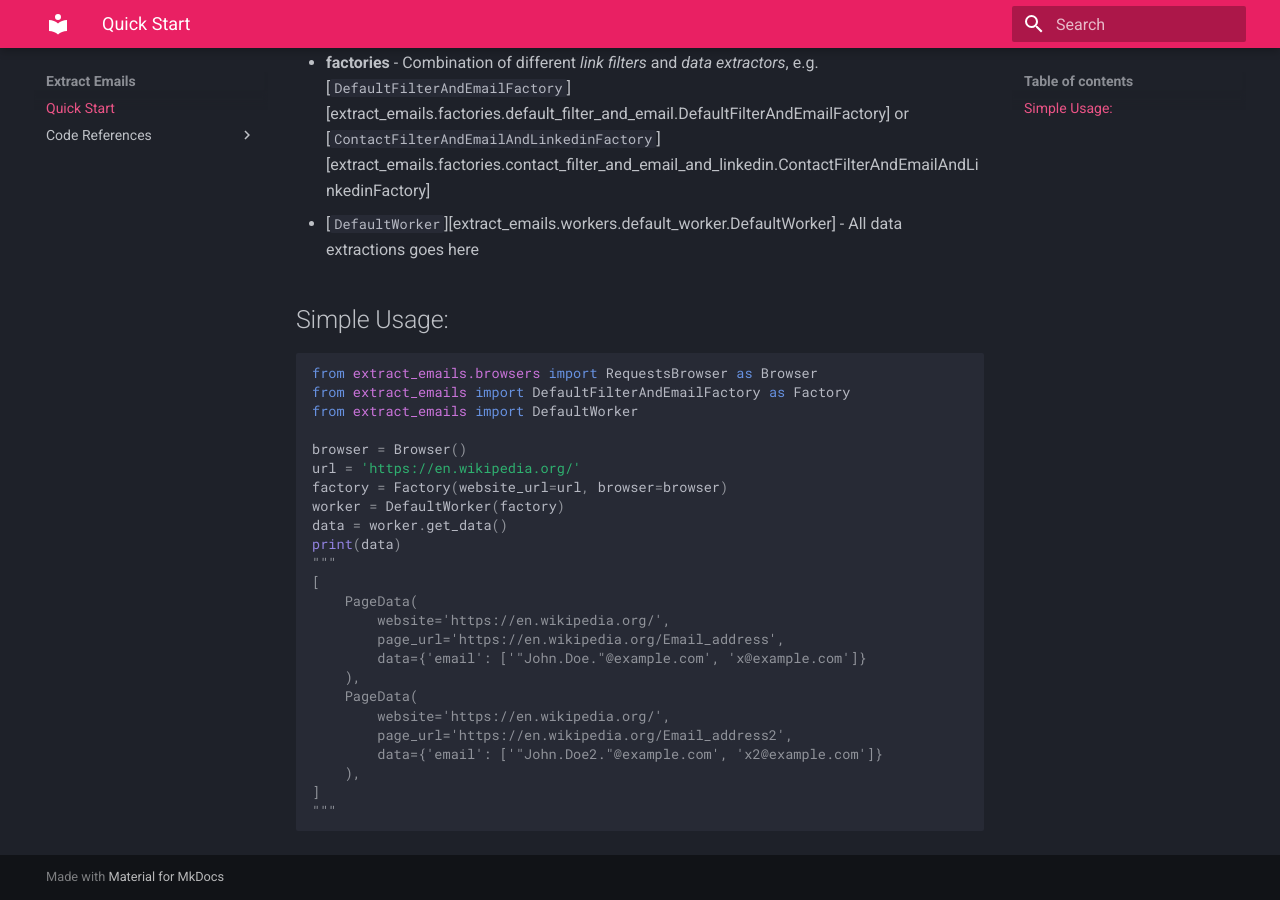
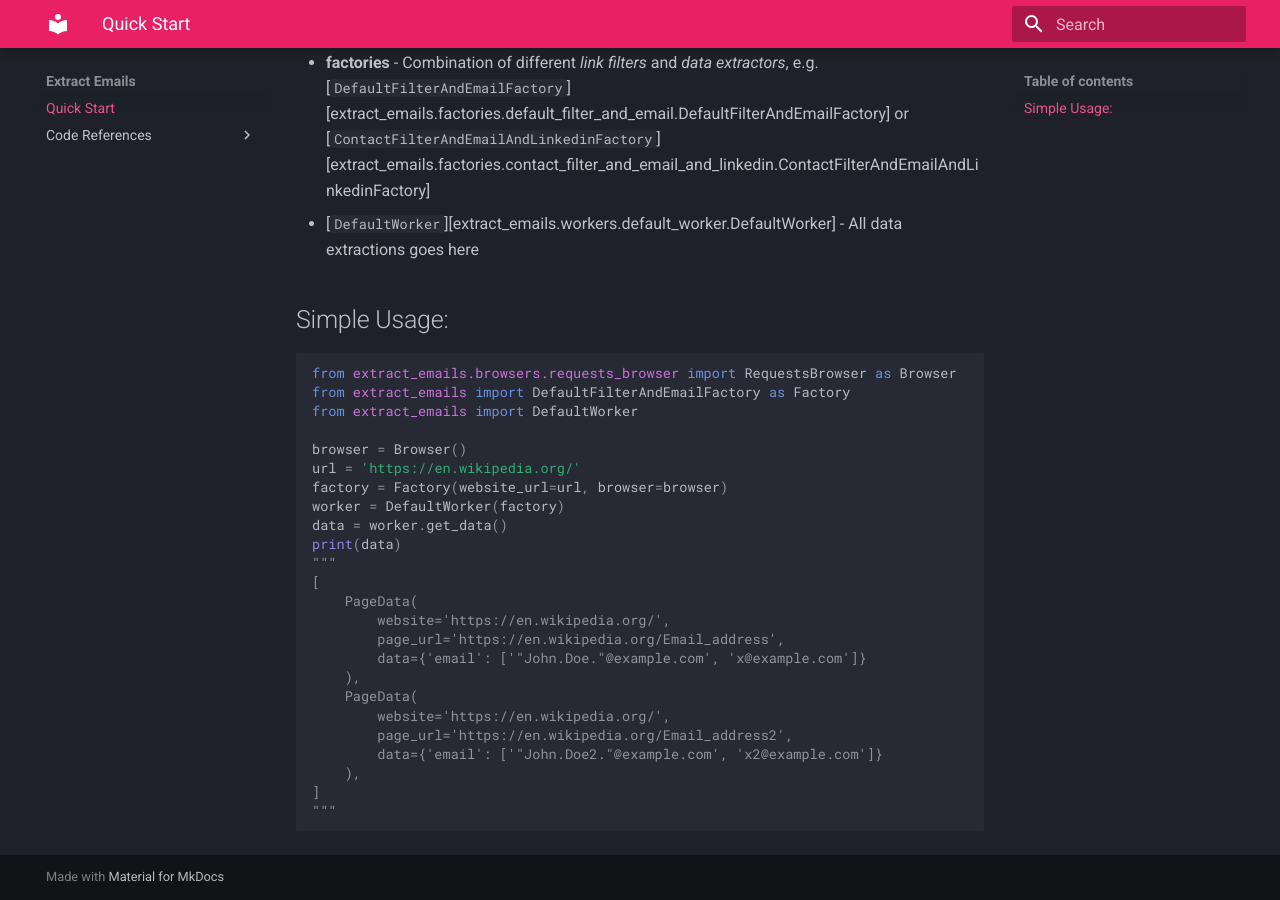
Before and after one commit to dmitriiweb/extract-emails, an MkDocs documentation site: the page built from docs/quick_start/intro.md, in a window 1280 px wide and 900 px high, scrolled down 637 px. Built offline with MkDocs 1.6.1 and Material for MkDocs 9.7.7, drawn with Linux system fonts in a browser that asks for light colours.

Commit message:
Update docs

````diff
--- a/docs/quick_start/intro.md
+++ b/docs/quick_start/intro.md
@@ -15,7 +15,7 @@ There are several main parts in the framework:
 
 ## Simple Usage:
 ```python
-from extract_emails.browsers import RequestsBrowser as Browser
+from extract_emails.browsers.requests_browser import RequestsBrowser as Browser
 from extract_emails import DefaultFilterAndEmailFactory as Factory
 from extract_emails import DefaultWorker
 
````
Also changed, not shown: README.md (+1 -1 lines).
